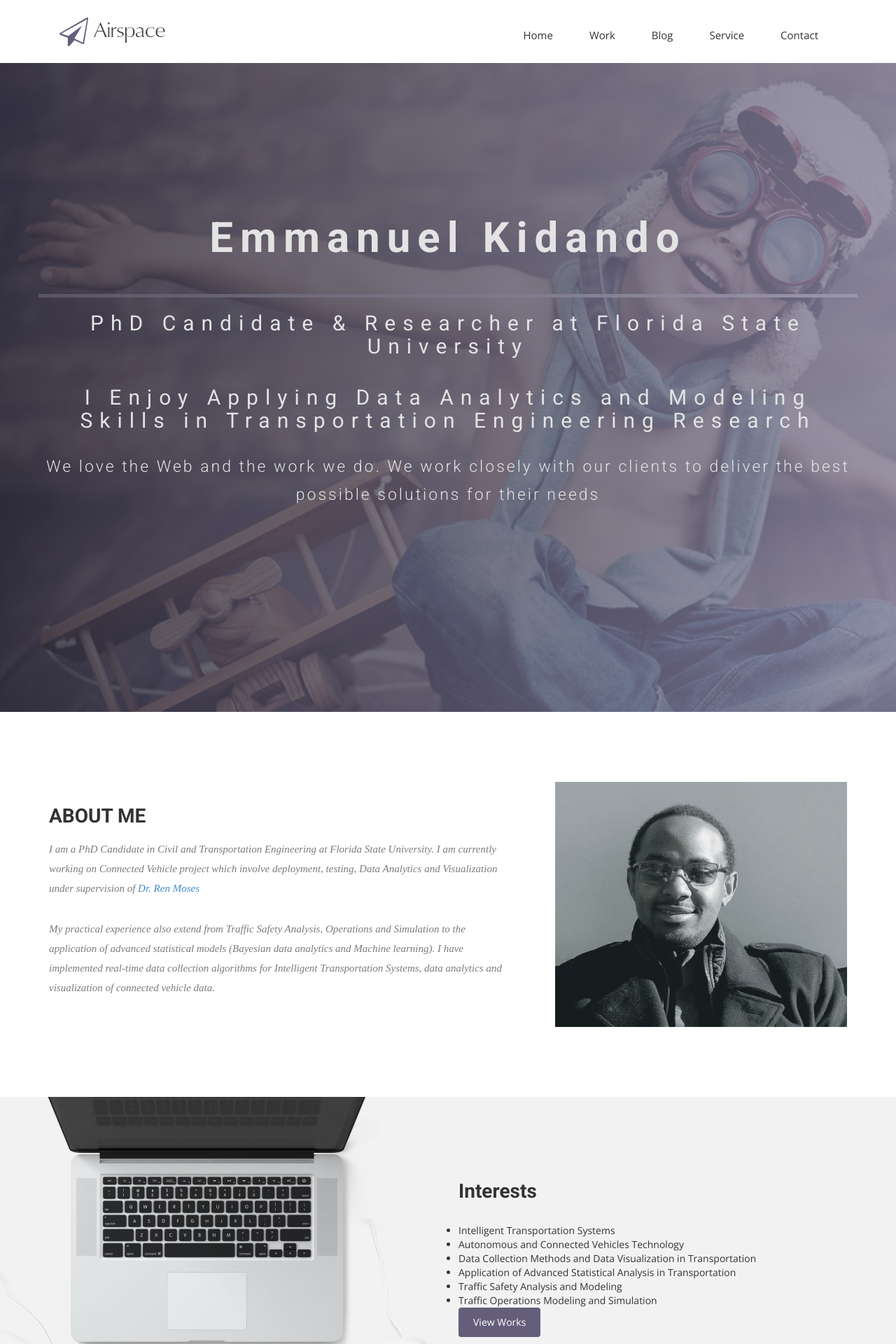
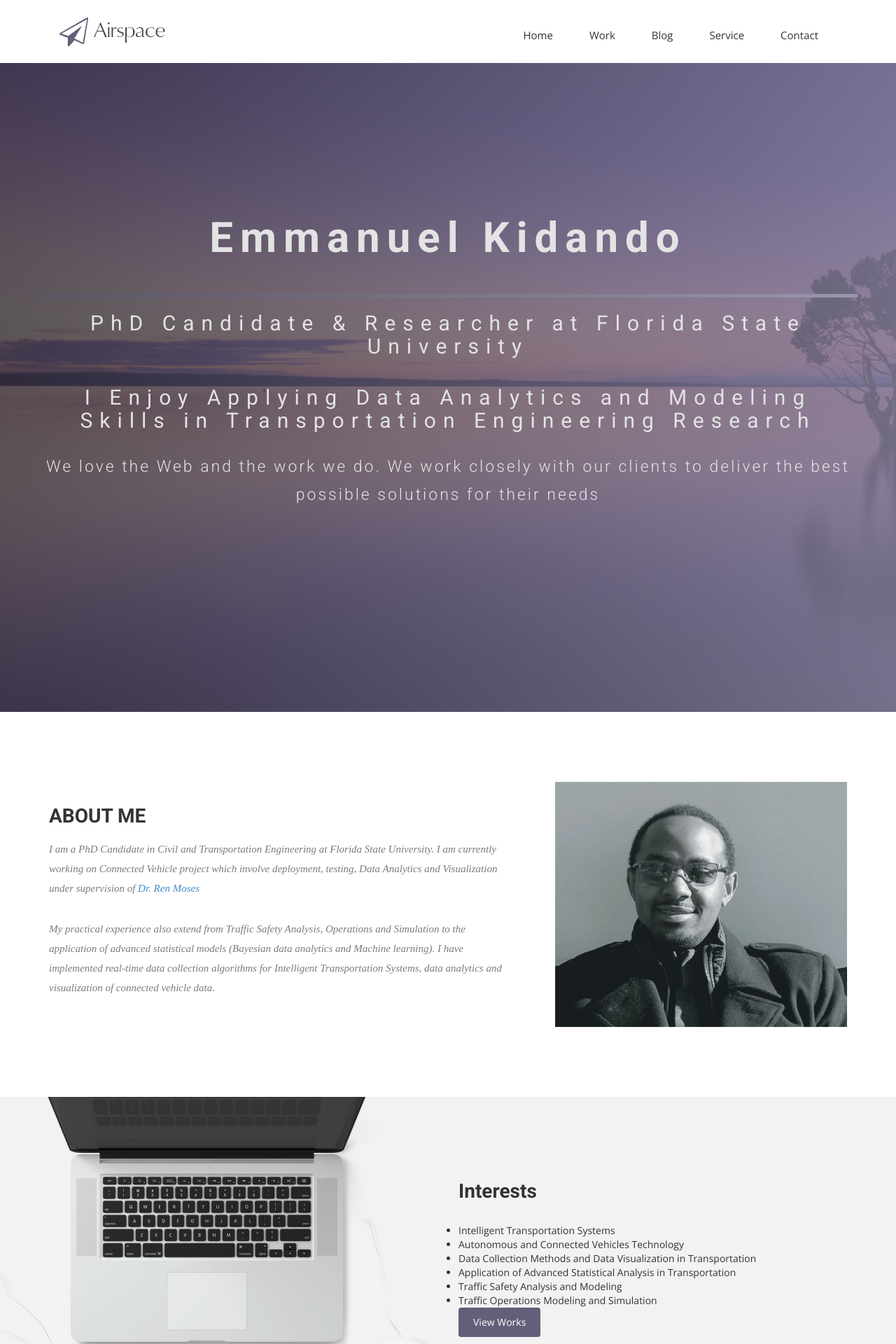
Before and after one commit to ekidando/Emma, a Jekyll site: the page built from index.html, in a window 1280 px wide. Shown: the top 1920 px of the page at 70% size. Built offline with Jekyll 4.4.1, drawn with Linux system fonts in a browser that asks for light colours; nearby versions of some CDN libraries; some web fonts are replaced.

Commit message:
Update airspace.css

```diff
--- a/css/airspace.css
+++ b/css/airspace.css
@@ -97,7 +97,7 @@ font header .navbar-default .navbar-nav li a:hover {
 	Slider Start
 --*/
 #slider {
-  background: url("../img/slider-bg.jpg") no-repeat;
+  background: url("../img/1.jpg") no-repeat;
   background-size: cover;
   background-attachment: fixed;
   background-position: 10% 0%;
```
